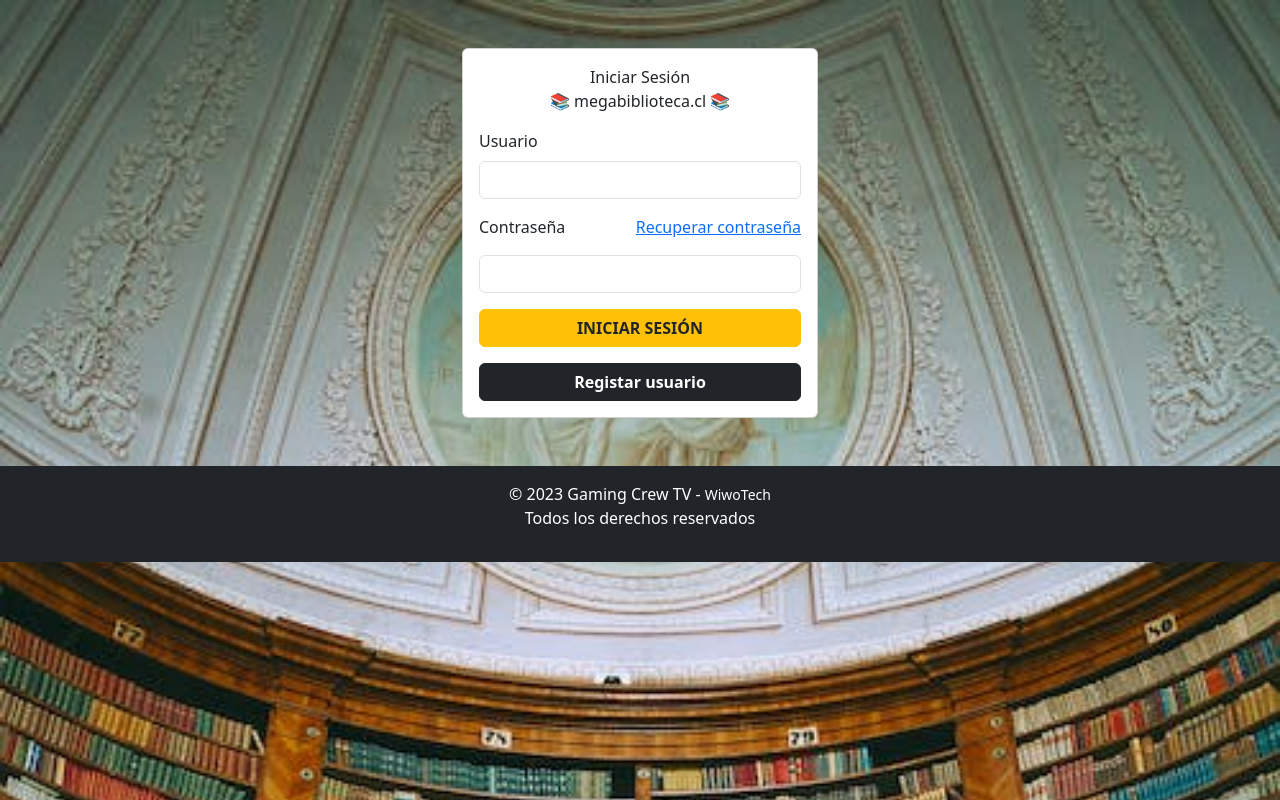
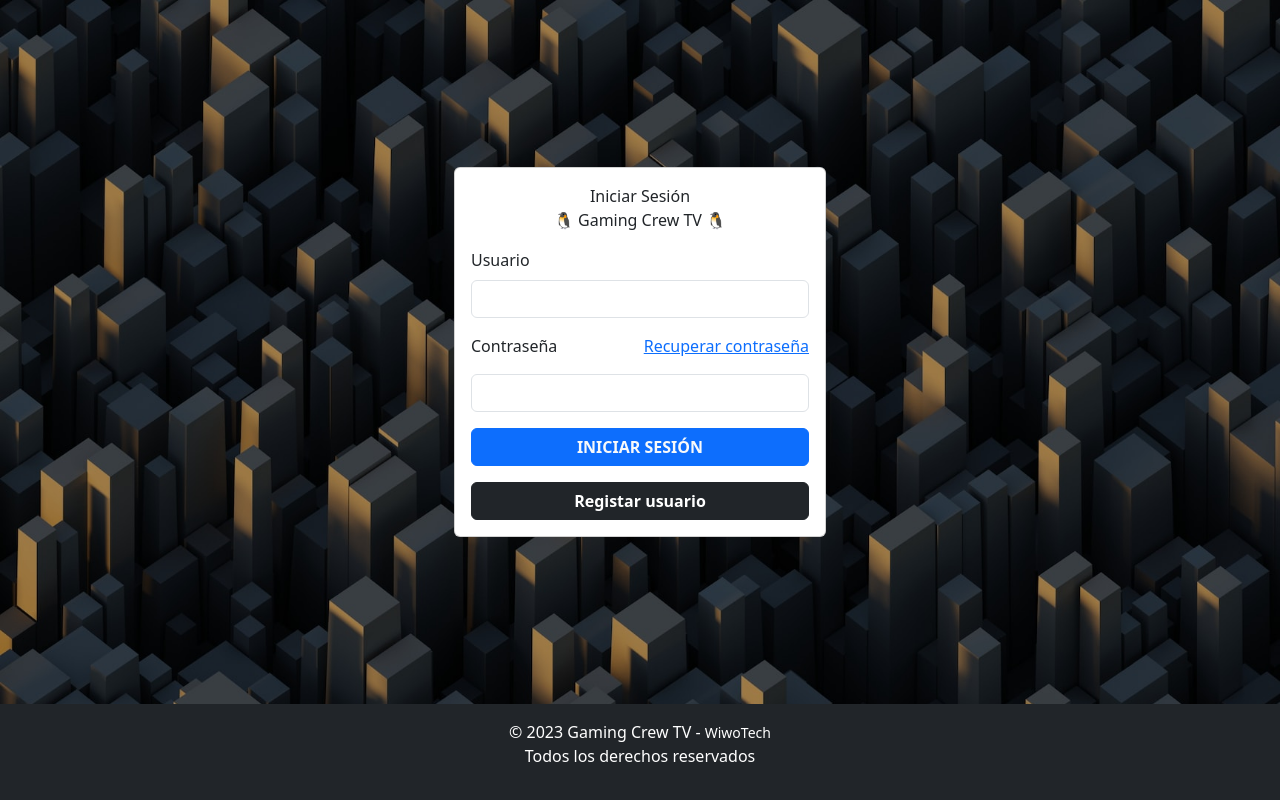
Before and after one commit to Kensel-CS/WiwoTech, a Django app: page /auth/login in a window 1280 px wide. Run offline with Django 4.2, Linux system fonts and the light colour scheme.

Commit message:
avance personal

```diff
--- a/biblioteca/templates/auth/index.html
+++ b/biblioteca/templates/auth/index.html
@@ -4,22 +4,34 @@
 {% block css %}
 <style>
   body {
-            background-image: url("{% static 'img/biblioteca.jpeg' %}");
-            background-size: cover; /* Para que la imagen cubra todo el fondo */
-            background-repeat: no-repeat; /* Evita que la imagen se repita */
+    background-image: url("{% static 'img/fondo.jpg' %}");
+    background-size: cover;
+    /* Para que la imagen cubra todo el fondo */
+    background-repeat: no-repeat;
+    /* Evita que la imagen se repita */
+    margin: 0;
+    padding: 0;
+    min-height: 100vh;
+    /* Esto asegura que el cuerpo ocupe al menos toda la altura de la pantalla */
+    display: flex;
+    flex-direction: column;
+  }
+
+  .content-container {
+    flex: 1; /* Esto hace que el contenido ocupe el espacio restante en la parte central */
   }
 </style>
 {% endblock %}
 
 {% block contenido %}
-<div class="container">
-    <div class="row justify-content-center">
+<div class="container content-container d-flex justify-content-center align-items-center">
   <div class="col-md-4 mt-5">
     <div class="card">
       <div class="card-body">
           <p class="fw-light text-center">
-                    Iniciar Sesión <br>
-                    <strong>📚 megabiblioteca.cl 📚</strong>
+            Iniciar Sesión
+            <br>
+            <strong>🐧 Gaming Crew TV 🐧</strong>
           </p>
           <form action="{% url 'login' %}" method="POST">
             {% csrf_token %}
@@ -46,16 +58,13 @@
             </div>
 
             <div class="d-grid">
-                        <button type="submit" class="btn btn-warning text-dark"><strong>INICIAR SESIÓN</strong></button>
+              <button type="submit" class="btn btn-primary text-light"><strong>INICIAR SESIÓN</strong></button>
 
               <a href="{% url 'registrar' %}" class="btn btn-dark mt-3"><strong>Registar usuario</strong></a>
-
-
             </div>
           </form>
       </div>
     </div>
   </div>
 </div>
-</div>
 {% endblock %}
--- a/biblioteca/templates/layouts/admin/base.html
+++ b/biblioteca/templates/layouts/admin/base.html
@@ -1,6 +1,6 @@
 {% load static %}
 <!DOCTYPE html>
-<html lang="en">
+<html lang="es">
   <head>
     <meta charset="utf-8" />
     <meta name="viewport" content="width=device-width, initial-scale=1" />
--- a/biblioteca/templates/layouts/normal/base.html
+++ b/biblioteca/templates/layouts/normal/base.html
@@ -4,7 +4,7 @@
   <head>
     <meta charset="utf-8" />
     <meta name="viewport" content="width=device-width, initial-scale=1" />
-    <title>📚 PUBLIC | megabiblioteca 📚</title>
+    <title>🐧 PUBLIC | Gaming Crew TV 🐧</title>
     <link href="https://cdn.jsdelivr.net/npm/bootstrap@5.3.2/dist/css/bootstrap.min.css" rel="stylesheet" integrity="sha384-T3c6CoIi6uLrA9TneNEoa7RxnatzjcDSCmG1MXxSR1GAsXEV/Dwwykc2MPK8M2HN" crossorigin="anonymous" />
     <link rel="stylesheet" href="https://cdnjs.cloudflare.com/ajax/libs/font-awesome/6.4.2/css/all.min.css" integrity="sha512-z3gLpd7yknf1YoNbCzqRKc4qyor8gaKU1qmn+CShxbuBusANI9QpRohGBreCFkKxLhei6S9CQXFEbbKuqLg0DA==" crossorigin="anonymous" referrerpolicy="no-referrer" />
 
```
Also changed, not shown: biblioteca/static/img/fondo.jpg (added), biblioteca/static/img/teclado.jpg (added), db.sqlite3. Lines whose indentation alone changed are shown as unchanged.
